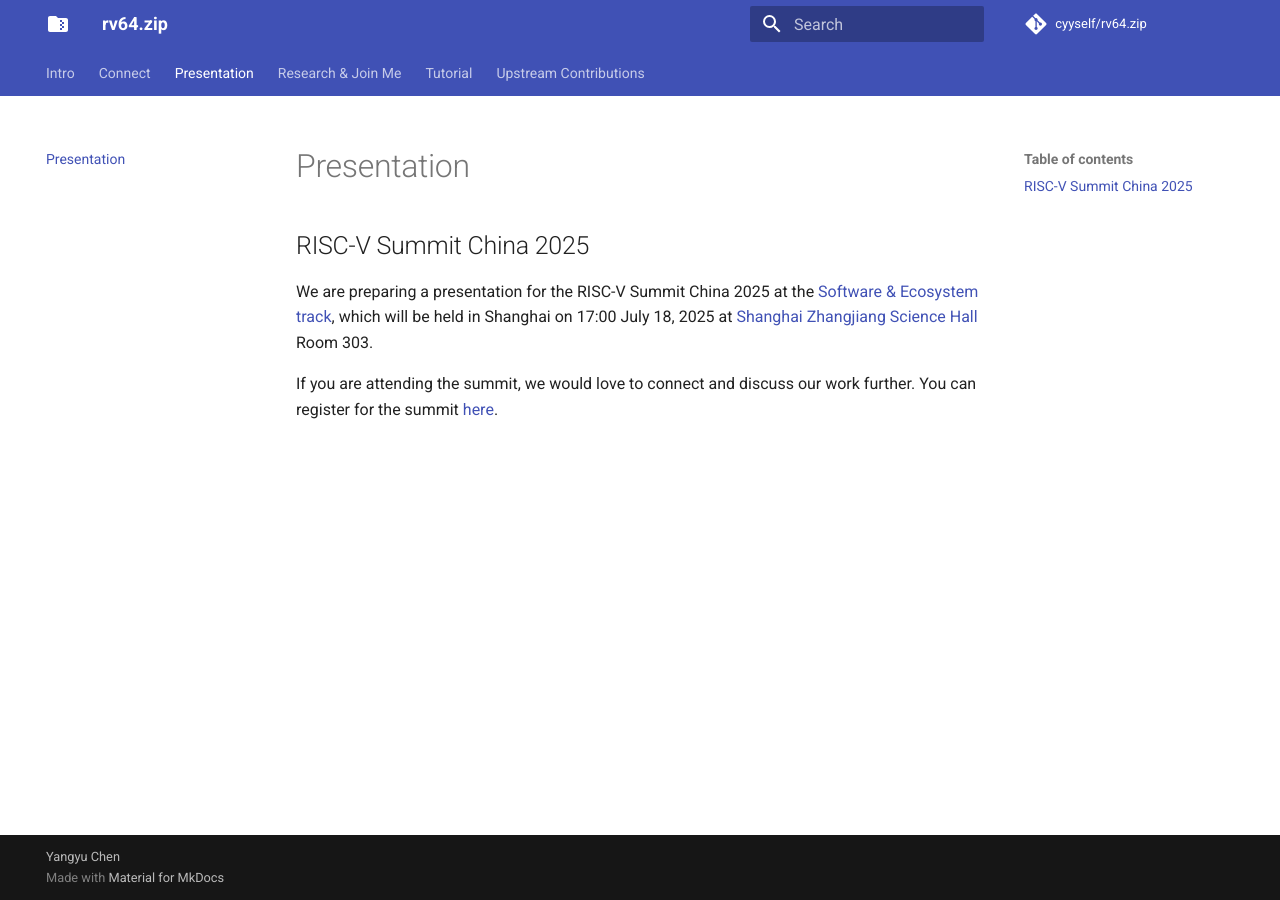
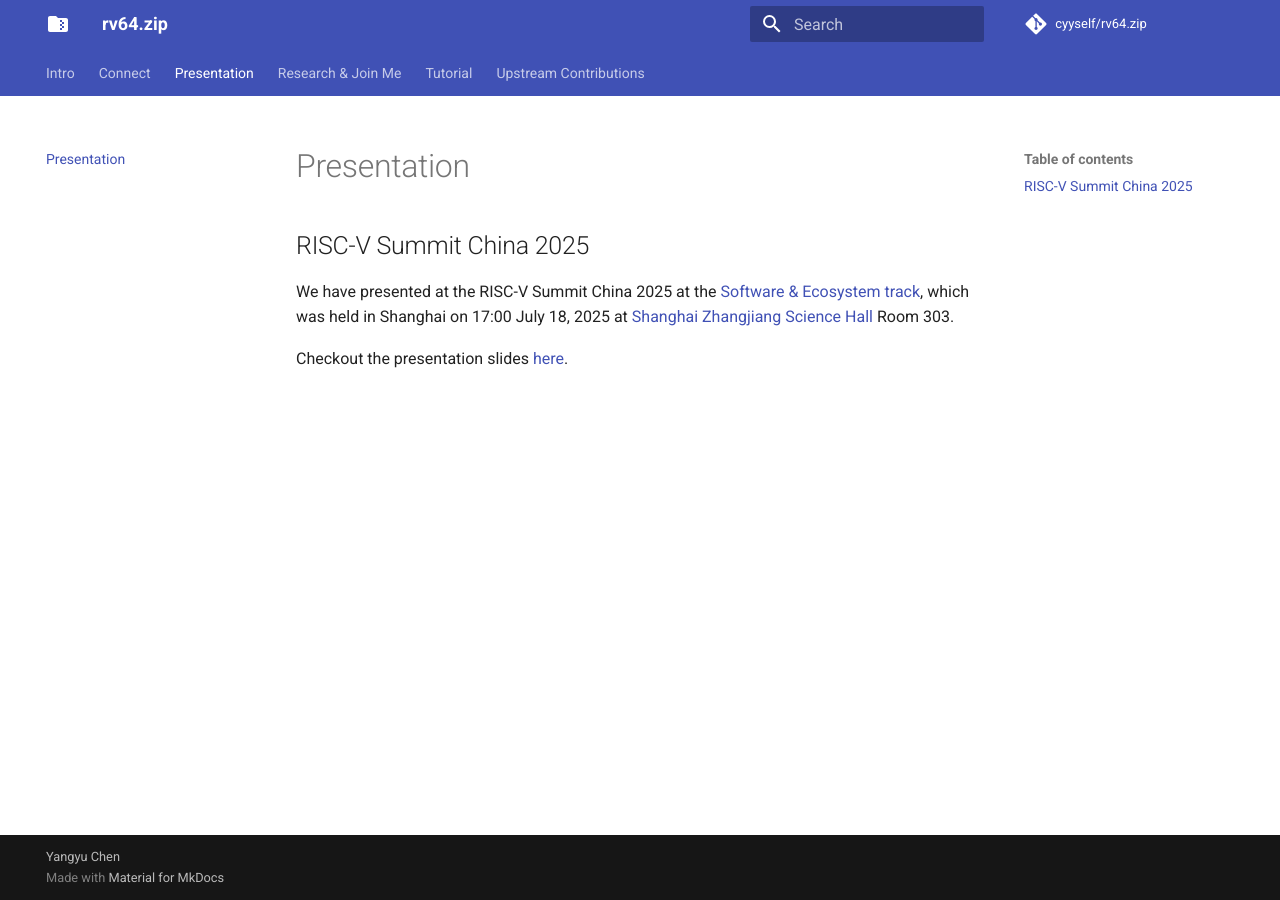
Before and after one commit to cyyself/rv64.zip, an MkDocs documentation site: the page built from docs/presentation.md, in a window 1280 px wide. Built offline with MkDocs 1.6.1 and Material for MkDocs 9.7.7, drawn with Linux system fonts in a browser that asks for light colours; comment, search, counter and statistics services are not loaded.

Commit message:
presentation.md: update rvsc25 slides

```diff
--- a/docs/presentation.md
+++ b/docs/presentation.md
@@ -2,6 +2,6 @@
 
 ## RISC-V Summit China 2025
 
-We are preparing a presentation for the RISC-V Summit China 2025 at the [Software & Ecosystem track](https://riscv-summit.com/en/agenda/#A3), which will be held in Shanghai on 17:00 July 18, 2025 at [Shanghai Zhangjiang Science Hall](https://maps.app.goo.gl/DCxLCPYcLCkZdwSK7) Room 303.
+We have presented at the RISC-V Summit China 2025 at the [Software & Ecosystem track](https://riscv-summit.com/en/agenda/#A3), which was held in Shanghai on 17:00 July 18, 2025 at [Shanghai Zhangjiang Science Hall](https://maps.app.goo.gl/DCxLCPYcLCkZdwSK7) Room 303.
 
-If you are attending the summit, we would love to connect and discuss our work further. You can register for the summit [here](https://riscv-summit.com/en/).
+Checkout the presentation slides [here](https://github.com/cyyself/rv64.zip/releases/download/rvsc25/rv64.zip.pdf).
```
